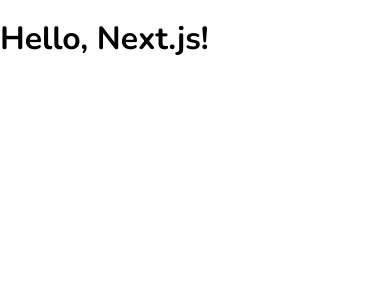
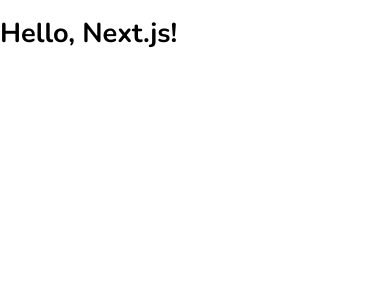
Before and after one commit to dengoloborodko/memory-game, a Next.js app: page / in a window 390 px wide. Shown: the top 300 px of the page. Built offline with nearby package versions, Linux system fonts and the light colour scheme.

Commit message:
:sparkles: feat: Add global styles and basic theme

```diff
--- a/pages/_app.tsx
+++ b/pages/_app.tsx
@@ -7,12 +7,10 @@
 import 'normalize.css';
 
 const App: FC<AppProps> = ({ Component, pageProps }) => (
-  <>
+  <ThemeProvider theme={theme}>
     <Global styles={globalStyles} />
-    <ThemeProvider theme={theme}>
-      <Component {...pageProps} />
-    </ThemeProvider>
-  </>
+    <Component {...pageProps} />
+  </ThemeProvider>
 );
 
 export default App;
--- a/styles/globalStyles.ts
+++ b/styles/globalStyles.ts
@@ -1,6 +1,31 @@
-export const globalStyles = {
-    body: {
-        fontFamily: '"Nunito", sans-serif',
-        fontWeight: 400
-    }
+import { MediaQueriesList, Theme } from './theme';
+
+const constructListOfMediaRulesForHTMLFontSize = (
+  mediaQueries: MediaQueriesList,
+  maxFontSizeValueInPercents: number = 100,
+  reduceStep: number = 5
+) => {
+  const listOfMediaRules: { [key: string]: object } = {};
+
+  for (let mediaQuery of Object.values(mediaQueries)) {
+    listOfMediaRules[mediaQuery] = {
+      html: {
+        fontSize: maxFontSizeValueInPercents + '%'
+      }
+    };
+
+    maxFontSizeValueInPercents -= reduceStep;
+  }
+
+  return listOfMediaRules;
 };
+
+export const globalStyles = (theme: Theme) => ({
+  body: {
+    fontFamily: theme.font.family.primary
+  },
+  ul: {
+    padding: 0
+  },
+  ...constructListOfMediaRulesForHTMLFontSize(theme.mediaQueries.maxWidth)
+});
--- a/styles/theme.ts
+++ b/styles/theme.ts
@@ -1 +1,69 @@
-export const theme = {};
+type BreakPointKey = 'small' | 'medium' | 'large' | 'extraLarge';
+type BreakPointsList = Record<BreakPointKey, number>;
+export type MediaQueriesList = Record<BreakPointKey, string>;
+
+const breakPoints: BreakPointsList = {
+  small: 576,
+  medium: 768,
+  large: 992,
+  extraLarge: 1200
+};
+
+const mediaFeaturesValues = {
+  minWidth: 'min-width',
+  maxWidth: 'max-width'
+};
+
+const constructListOfMediaQueriesForWidth = (
+  mediaFeature: string,
+  breakPoints: BreakPointsList
+): MediaQueriesList => {
+  const mediaQueriesList: { [key: string]: string } = {};
+  const breakPointsKeys = Object.keys(breakPoints) as BreakPointKey[];
+  const shouldChangeOrderForCorrectPriorityOfRules =
+    mediaFeature === mediaFeaturesValues.maxWidth;
+
+  if (shouldChangeOrderForCorrectPriorityOfRules) {
+    breakPointsKeys.reverse();
+  }
+
+  for (let key of breakPointsKeys) {
+    mediaQueriesList[key] = `@media (${mediaFeature}: ${breakPoints[key]}px)`;
+  }
+
+  return mediaQueriesList as MediaQueriesList;
+};
+
+export const theme = {
+  font: {
+    family: {
+      primary: '"Nunito", sans-serif'
+    },
+    weight: {
+      thin: 300,
+      regular: 400,
+      bold: 700
+    }
+  },
+  colors: {
+    black: '#000',
+    white: '#fff',
+    red: '#d94f5c'
+  },
+  transition: {
+    duration: '.25s',
+    timingFunction: 'ease'
+  },
+  mediaQueries: {
+    minWidth: constructListOfMediaQueriesForWidth(
+      mediaFeaturesValues.minWidth,
+      breakPoints
+    ),
+    maxWidth: constructListOfMediaQueriesForWidth(
+      mediaFeaturesValues.maxWidth,
+      breakPoints
+    )
+  }
+};
+
+export type Theme = typeof theme;
```
Also changed, not shown: emotion.d.ts (added, +7 -0 lines).
